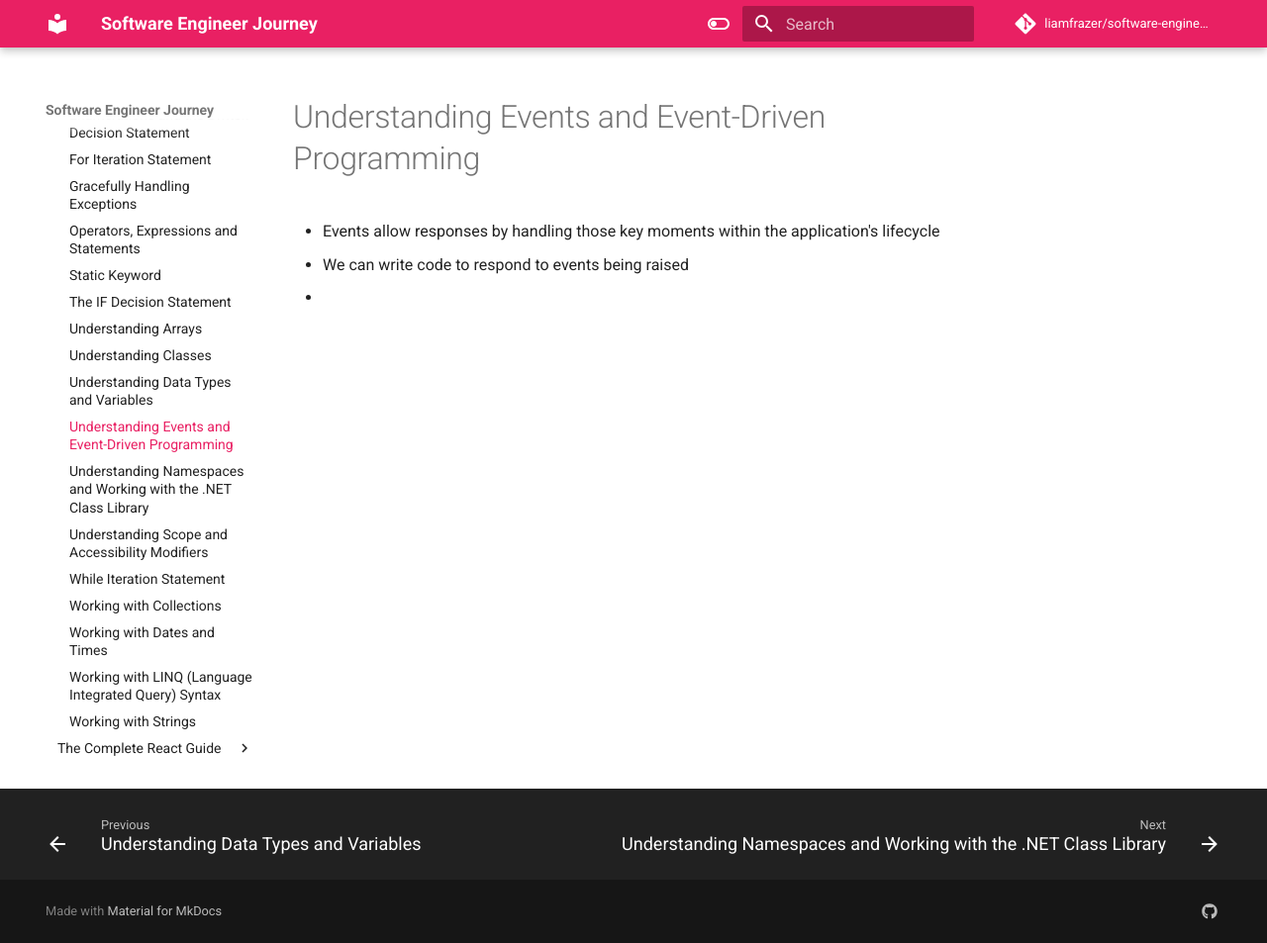
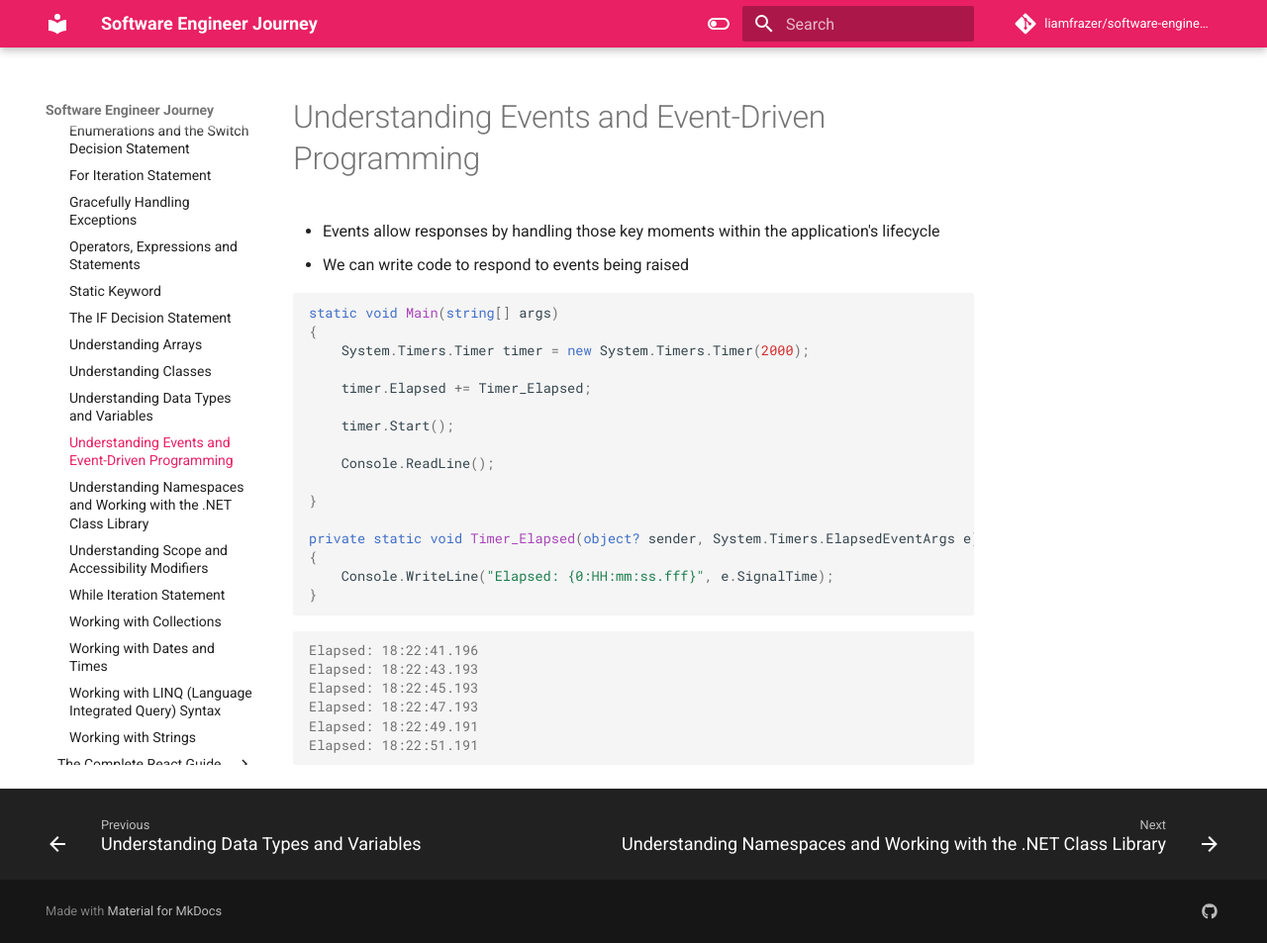
Before and after one commit to liamfrazer/software-engineer-journey, an MkDocs documentation site: the page built from docs/Learning/CSharp Fundamentals for Beginners/Understanding Events and Event-Driven Programming.md, in a window 1280 px wide and 953 px high. Shown: the whole window at 99% size. Built offline with MkDocs 1.6.1 and Material for MkDocs 9.7.7, drawn with Linux system fonts in a browser that asks for light colours; comment, search, counter and statistics services are not loaded.

Commit message:
vault backup: 2024-01-07 18:27:52

````diff
--- a/docs/Learning/CSharp Fundamentals for Beginners/Understanding Events and Event-Driven Programming.md
+++ b/docs/Learning/CSharp Fundamentals for Beginners/Understanding Events and Event-Driven Programming.md
@@ -6,4 +6,30 @@ tags:
 
 * Events allow responses by handling those key moments within the application's lifecycle
 * We can write code to respond to events being raised
-*
+
+```c#
+static void Main(string[] args)
+{
+    System.Timers.Timer timer = new System.Timers.Timer(2000);
+
+    timer.Elapsed += Timer_Elapsed;
+
+    timer.Start();
+
+    Console.ReadLine();
+
+}
+
+private static void Timer_Elapsed(object? sender, System.Timers.ElapsedEventArgs e)
+{
+    Console.WriteLine("Elapsed: {0:HH:mm:ss.fff}", e.SignalTime);
+}
+```
+```console
+Elapsed: 18:22:41.196
+Elapsed: 18:22:43.193
+Elapsed: 18:22:45.193
+Elapsed: 18:22:47.193
+Elapsed: 18:22:49.191
+Elapsed: 18:22:51.191
+```
````
